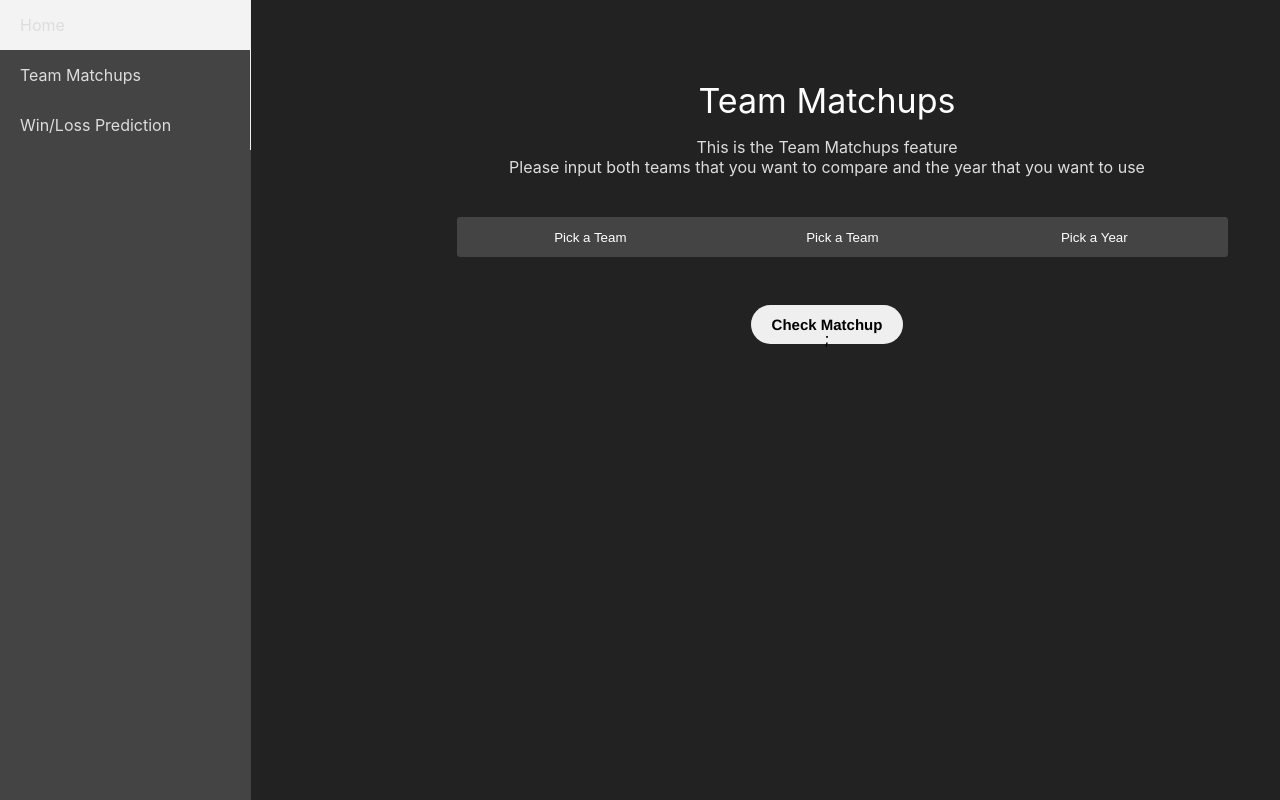
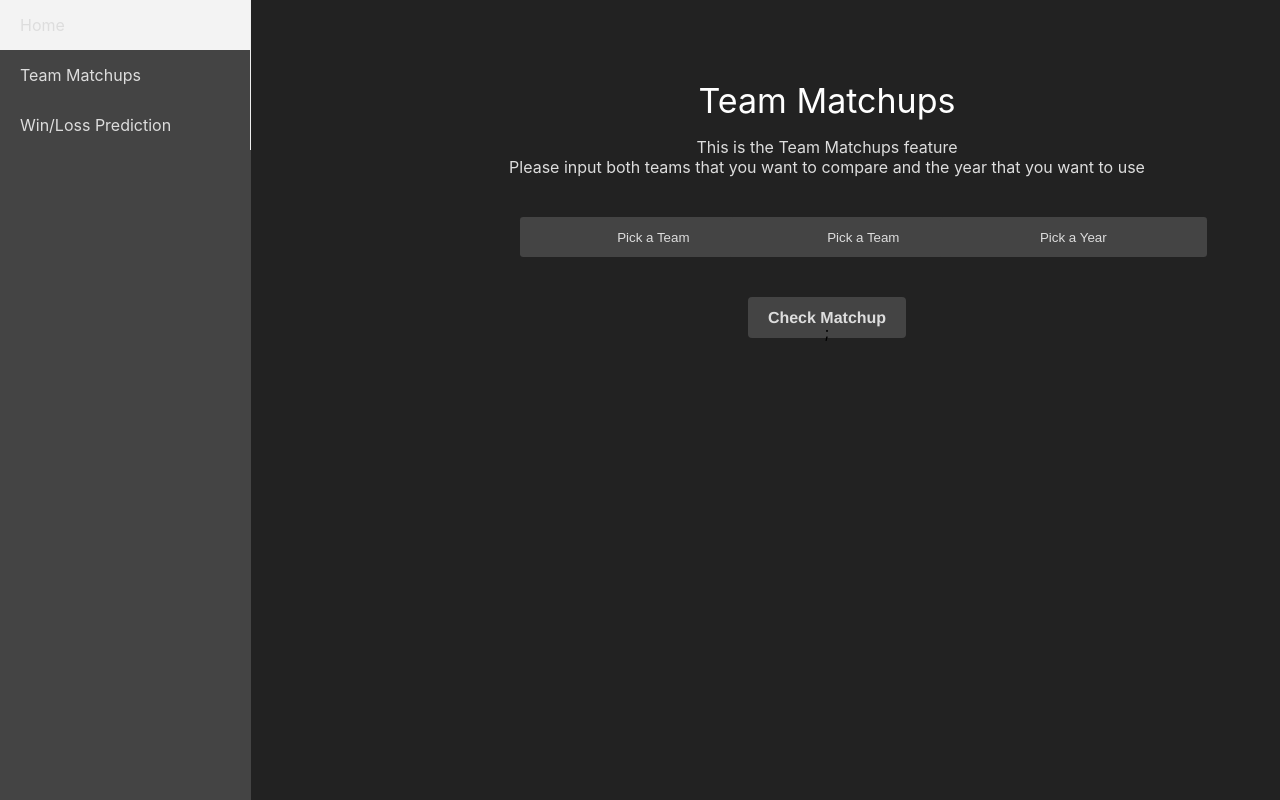
Before and after one commit to parathan/NBAMatchups, a React (Create React App) app in the folder WebApp/webapp/: page /matchups in a window 1280 px wide. Shown: the top 800 px of the page. Built offline with nearby package versions, Linux system fonts and the light colour scheme.

Commit message:
Change button styles

```diff
--- a/WebApp/webapp/src/pages/Home/index.module.css
+++ b/WebApp/webapp/src/pages/Home/index.module.css
@@ -13,38 +13,60 @@
 
 .features {
   text-align: center;
-  margin-top: 10%;
+  margin-top: 7vh;
 }
 
 .featureButton {
-  display: block;
   margin: 2% auto;
 
+  margin-top: 3vh;
+  background-color: var(--secondary-colour);
+  border-radius: 4px;
+  border-style: none;
+  box-sizing: border-box;
+  color: var(--p-font-colour);
   cursor: pointer;
+  display: block;
+  font-family: "Farfetch Basis","Helvetica Neue",Arial,sans-serif;
+  font-size: 16px;
   font-weight: 700;
-  font-family: Helvetica,"sans-serif";
-  transition: all .2s;
-  padding: 10px 20px;
-  border-radius: 100px;
-  border: 1px solid transparent;
-  display: flex;
-  align-items: center;
-  font-size: 15px;
+  line-height: 1.5;
+  outline: none;
+  overflow: hidden;
+  padding: 9px 20px 8px;
+  text-align: center;
+  text-transform: none;
+  user-select: none;
+  -webkit-user-select: none;
+  touch-action: manipulation;
 }
 
-
-button.featureButton > svg {
-  width: 34px;
-  margin-left: 10px;
-  transition: transform .3s ease-in-out;
+.submit {
+  margin-top: 3vh;
+  background-color: var(--secondary-colour);
+  border-radius: 4px;
+  border-style: none;
+  box-sizing: border-box;
+  color: var(--p-font-colour);
+  cursor: pointer;
+  display: inline-block;
+  font-family: "Farfetch Basis","Helvetica Neue",Arial,sans-serif;
+  font-size: 16px;
+  font-weight: 700;
+  line-height: 1.5;
+  outline: none;
+  overflow: hidden;
+  padding: 9px 20px 8px;
+  text-align: center;
+  text-transform: none;
+  user-select: none;
+  -webkit-user-select: none;
+  touch-action: manipulation;
 }
 
-button.featureButton:hover svg {
-  transform: translateX(5px);
-}
-
-button.featureButton:active {
-  transform: scale(0.95);
+.featureButton:hover,
+.featureButton:focus {
+  opacity: .75;
 }
 
 @keyframes fade-in {
--- a/WebApp/webapp/src/pages/Matchups/index.module.css
+++ b/WebApp/webapp/src/pages/Matchups/index.module.css
@@ -42,17 +42,8 @@
     overflow: hidden;
 }
 
-.submit {
-    margin-top: 4vh;
-    cursor: pointer;
-    font-weight: 700;
-    font-family: Helvetica,"sans-serif";
-    transition: all .2s;
-    padding: 10px 20px;
-    border-radius: 100px;
-    border: 1px solid transparent;
-    align-items: center;
-    font-size: 15px;
+.dropdown:hover {
+    opacity: .75;
 }
 
 .slider {
@@ -90,23 +81,37 @@ select {
     /* Personalize */
     flex: 1;
     padding: 0 1em;
-    color: #fff;
+    color: var(--p-font-colour);
     background-color: var(--darkgray);
     background-image: none;
     cursor: pointer;
 }
 
+/* CSS */
+.submit {
+    margin-top: 3vh;
+    background-color: var(--secondary-colour);
+    border-radius: 4px;
+    border-style: none;
+    box-sizing: border-box;
+    color: var(--p-font-colour);
+    cursor: pointer;
+    display: inline-block;
+    font-family: "Farfetch Basis","Helvetica Neue",Arial,sans-serif;
+    font-size: 16px;
+    font-weight: 700;
+    line-height: 1.5;
+    outline: none;
+    overflow: hidden;
+    padding: 9px 20px 8px;
+    text-align: center;
+    text-transform: none;
+    user-select: none;
+    -webkit-user-select: none;
+    touch-action: manipulation;
+}
 
-  button.submit > svg {
-    width: 34px;
-    margin-left: 10px;
-    transition: transform .3s ease-in-out;
-  }
-
-  button.submit:hover svg {
-    transform: translateX(5px);
-  }
-
-  button.submit:active {
-    transform: scale(0.95);
-  }
+.submit:hover,
+.submit:focus {
+    opacity: .75;
+}
--- a/WebApp/webapp/src/pages/Matchups/index.tsx
+++ b/WebApp/webapp/src/pages/Matchups/index.tsx
@@ -95,8 +95,8 @@ function Matchups() {
             </p>
           </div>
           <Grid container spacing={2} className={styles.input}>
-            <Grid item xs={1.5}></Grid>
-            <Grid item xs={3}>
+            <Grid item xs={2.25}></Grid>
+            <Grid item xs={2.5}>
               <select onChange={changeTeam1} className={styles.dropdown}>
                 <option value="">Pick a Team</option>
                 {teamsNames.map( teamName =>
@@ -104,7 +104,7 @@ function Matchups() {
                 )};
               </select>
             </Grid>
-            <Grid item xs={3}>
+            <Grid item xs={2.5}>
               <select onChange={changeTeam2} className={styles.dropdown}>
                 <option value="">Pick a Team</option>
                 {teamsNames.map( teamName =>
@@ -112,7 +112,7 @@ function Matchups() {
                 )};
               </select>
             </Grid>
-            <Grid item xs={3}>
+            <Grid item xs={2.5}>
               <select onChange={changeYear} className={styles.dropdown}>
               <option value="">Pick a Year</option>
                 {years.map( year =>
@@ -120,7 +120,7 @@ function Matchups() {
                 )};
               </select>
             </Grid>
-            <Grid item xs={1.5}></Grid>
+            <Grid item xs={2.25}></Grid>
             <Grid item xs={12}>
               <button onClick={onSubmit} className={styles.submit}>Check Matchup</button>
             </Grid>
```
